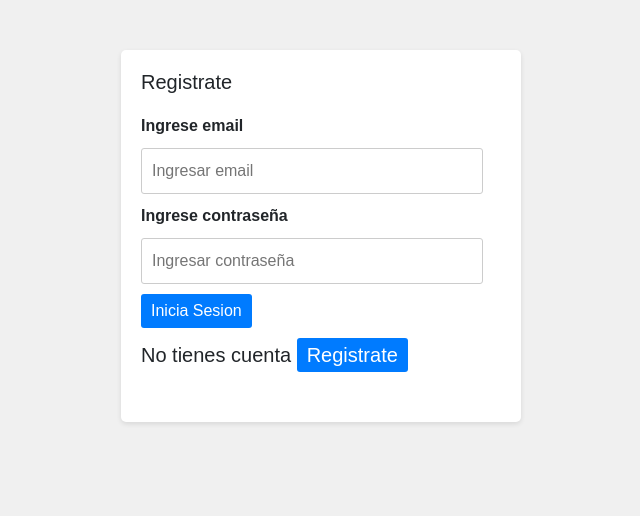
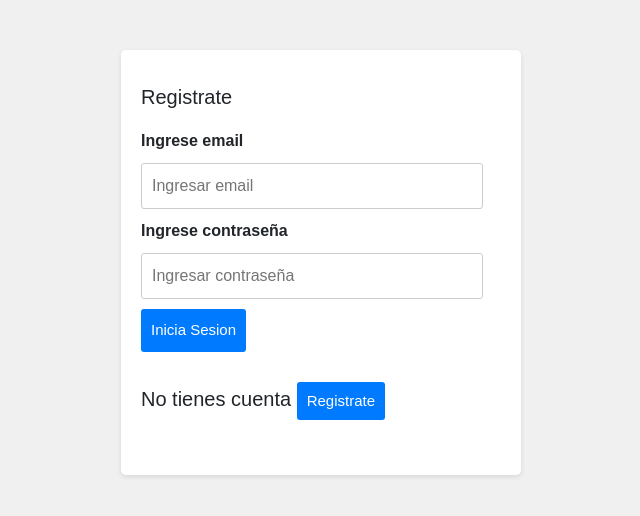
Before and after one commit to vazqueznahuel/Clementina, a React (Create React App) app: page / in a window 1280 px wide. Shown: the top 516 px of the page, without its empty margins (319-959 px from the left). Built offline with nearby package versions, Linux system fonts and the light colour scheme; no server answers.

Commit message:
Agregando css a los botones de google y github

```diff
--- a/src/App.css
+++ b/src/App.css
@@ -18,6 +18,7 @@ body {
 
   .form-title {
     font-size: 20px;
+    margin-top: 15px;
     margin-bottom: 20px;
   }
 
@@ -39,12 +40,46 @@ body {
 
 /* Botones */
 .button {
-    padding: 5px 10px;
-    margin-bottom: 10px;
+    padding: 10px;
+    font-size: 15px;
+    margin-bottom: 15px;
     margin-right: 10px;
     border: none;
     border-radius: 3px;
     cursor: pointer;
     background-color: #007bff;
     color: #fff;
+    text-decoration: none;
   }
+
+
+  /* Estilos base para el botón */
+.google-signin-button {
+  background-color: #4285f4;
+  color: #ffffff;
+  border: none;
+  padding: 10px 20px;
+  font-size: 16px;
+  border-radius: 4px;
+  cursor: pointer;
+  display: inline-block;
+  text-align: center;
+  margin-bottom: 2%;
+}
+
+/* Efecto de sombra al pasar el ratón */
+.google-signin-button:hover {
+  box-shadow: 0px 4px 8px rgba(0, 0, 0, 0.2);
+}
+
+/* Estilo de texto en el botón */
+.google-signin-button span {
+  padding: 0 10px;
+}
+
+/* Icono de Google */
+.google-signin-button i {
+  font-size: 20px;
+  vertical-align: middle;
+  margin-right: 10px;
+}
```
